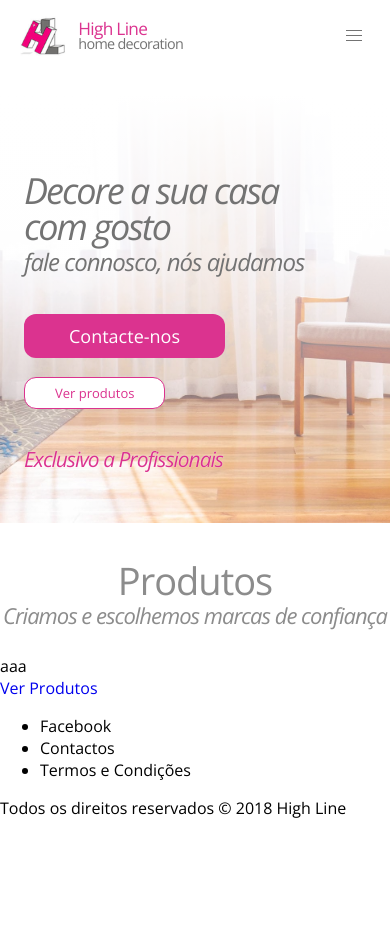
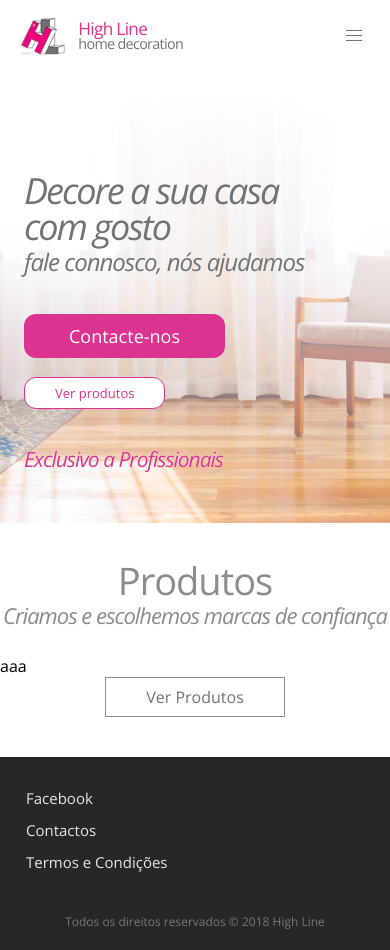
Before and after one commit to tostasqb/hl-frontend, a React (Create React App) app: page / in a window 390 px wide. Before the commit the page ends 844 px from the top, so only its background shows below. Built offline with nearby package versions, Linux system fonts and the light colour scheme.

Commit message:
Footer responsiveness

```diff
--- a/src/footer/index.js
+++ b/src/footer/index.js
@@ -3,18 +3,22 @@ import './main.scss';
 
 class Footer extends Component {
   render() {
+    var currYear = new Date().getFullYear();
+
     return (
-      <section className="hl-footer">
+      <footer className="hl-footer">
         <div className="container">
           <ul className="">
-            <li>Facebook</li>
-            <li>Contactos</li>
-            <li>Termos e Condições</li>
+            <li><a href="#">Facebook</a></li>
+            <li><a href="#">Contactos</a></li>
+            <li><a href="#">Termos e Condições</a></li>
           </ul>
 
-          <span className="hl-copyright">Todos os direitos reservados © 2018 High Line</span>
+          <span className="hl-copyright">
+            Todos os direitos reservados © {currYear} High Line
+          </span>
         </div>
-      </section>
+      </footer>
     );
   }
 }
--- a/src/footer/main.scss
+++ b/src/footer/main.scss
@@ -3,31 +3,63 @@
 
 @import 'bulma/sass/layout/section.sass';
 
-.hl-home-products {
+.hl-footer {
+  background-color: #272727;
+  vertical-align: middle;
+  font-size: 15px;
+  color: #E6E6E6;
 
+  a {
+    color: #E6E6E6;
+  }
+
+  ul {
+    list-style-type: none;
+    padding: 25px 0;
+    display: inline-block;
+
+    li {
+      display: inline;
+      padding: 6px;
+    }
+  }
+
+  .hl-copyright {
+    padding: 40px 0;
+    float: right;
+  }
 }
 
-@media screen and (min-width: $desktop) {
-  .hl-home-products {
-    .hl-action {
-      text-align: center;
+@media screen and (max-width: $desktop - 1px) {
+  .hl-footer {
+    ul {
+      padding-left: 20px;
     }
 
-    .hl-button {
-      padding: 8px 40px;
-      border: 1px solid $light-gray;
-      color: $gray;
-      display: inline-block;
+    .hl-copyright {
+      padding-right: 20px;
     }
   }
 }
 
-@media screen and (min-width: $desktop - 1px) {
-  .hl-home-products {
+@media screen and (max-width: $tablet - 1px) {
+  .hl-footer {
+    ul {
+      display: block;
+      padding: 25px 20px 0;
+
+      li {
+        display: block;
+      }
+    }
+
+    .hl-copyright {
+      float: initial;
+      display: block;
+      text-align: center;
+      font-size: .8em;
+      color: #777777;
+      padding: 20px 0;
+    }
   }
 }
-
-@media screen and (max-width: $tablet - 1px) {
-  .hl-home-products {
-  }
-}
--- a/src/home-main/main.scss
+++ b/src/home-main/main.scss
@@ -75,12 +75,6 @@
   }
 }
 
-@media screen and (min-width: $desktop - 1px) {
-  .hl-main {
-
-  }
-}
-
 @media screen and (max-width: $tablet - 1px) {
   .hl-main {
     padding-top: 120px;
--- a/src/home-products/main.scss
+++ b/src/home-products/main.scss
@@ -4,11 +4,8 @@
 @import 'bulma/sass/layout/section.sass';
 
 .hl-home-products {
+  margin-bottom: 40px;
 
-}
-
-@media screen and (min-width: $desktop) {
-  .hl-home-products {
   .hl-action {
     text-align: center;
   }
@@ -20,10 +17,10 @@
     display: inline-block;
   }
 }
-}
 
-@media screen and (min-width: $desktop - 1px) {
+@media screen and (max-width: $tablet - 1px) {
   .hl-home-products {
+
   }
 }
 
```
Lines whose indentation alone changed are shown as unchanged.
